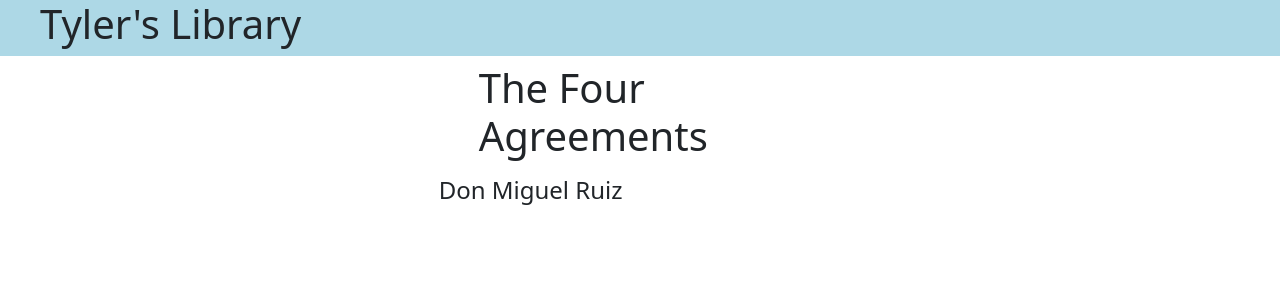
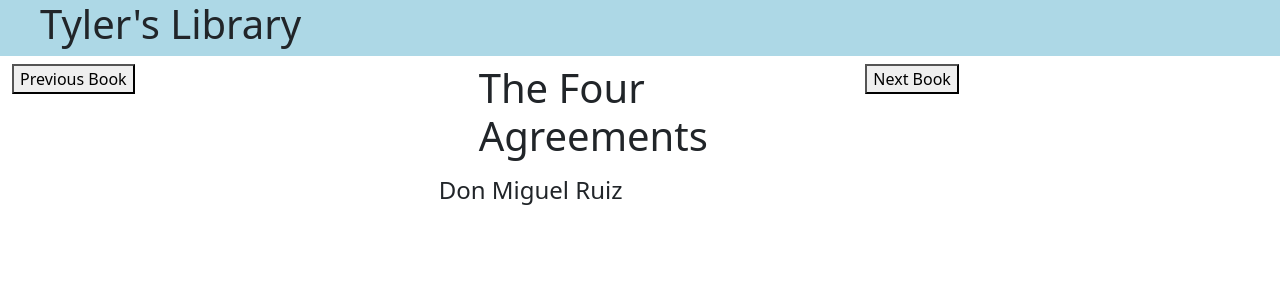
Before and after one commit to TylerSerrano98/dCC-library, a React (Create React App) app: page / in a window 1280 px wide. Shown: the top 300 px of the page. Built offline with nearby package versions, Linux system fonts and the light colour scheme.

Commit message:
completed navigation functionality for going to next and previous books

```diff
--- a/src/components/App.jsx
+++ b/src/components/App.jsx
@@ -15,6 +15,28 @@
         };
     }
 
+    goToNextBook = () => {
+        let tempBookNumber = this.state.bookNumber;
+        tempBookNumber++;
+        if(tempBookNumber === this.books.length){
+            tempBookNumber = 0;
+        }
+        this.setState({
+            bookNumber: tempBookNumber
+        });
+    }
+
+    goToPreviousBook = () => {
+        let tempBookNumber = this.state.bookNumber;
+        tempBookNumber--;
+        if(tempBookNumber < 0){
+            tempBookNumber = this.books.length - 1;
+        }
+        this.setState({
+            bookNumber: tempBookNumber
+        });
+    }
+
     render() {
         return (
             <div className="container-fluid">
@@ -22,6 +44,7 @@
                 <div className="row">
                     <div className="col-md-4">
                         {/*Button here to move to the previous book viewed*/}
+                        <button onClick={this.goToPreviousBook}>Previous Book</button>
                     </div>
                     <div className="col-md-4">
                         {/*Display book with cover here*/}
@@ -30,6 +53,7 @@
                     </div>
                     <div className="col-md-4">
                        {/*Button here to move to the next book viewed*/}
+                       <button onClick={this.goToNextBook}>Next Book</button>
                     </div>
                 </div>
             </div>
```
